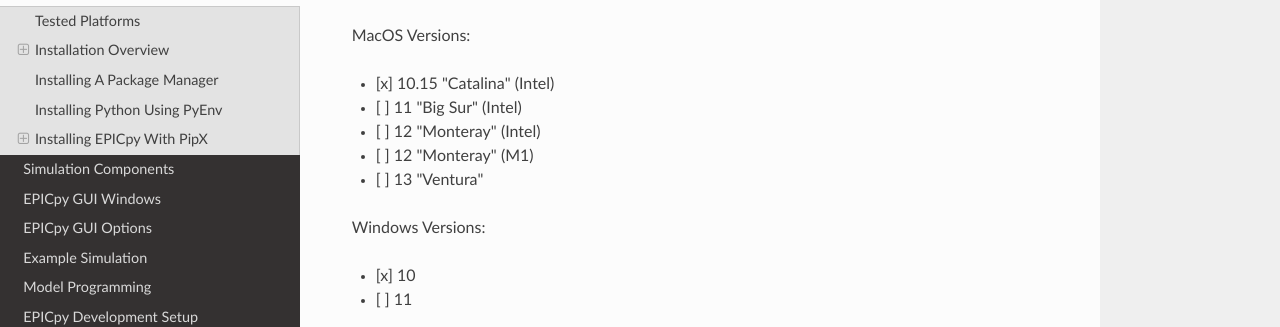
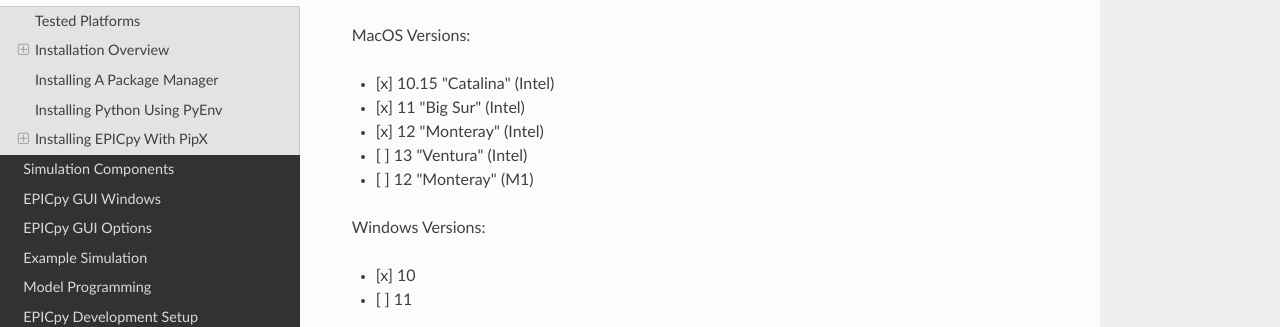
Before and after one commit to travisseymour/EPICpyDocs, an MkDocs documentation site: the page built from docs/installing.md, in a window 1280 px wide and 900 px high, scrolled down 368 px. Shown: the part 160-487 px from the top of the window. Built offline with MkDocs 1.6.1, drawn with Linux system fonts in a browser that asks for light colours; nearby versions of some CDN libraries.

Commit message:
added bigsur and monteray intel tested notices

```diff
--- a/docs/installing.md
+++ b/docs/installing.md
@@ -19,10 +19,10 @@
 MacOS Versions:
 
 - [x] 10.15 "Catalina" (Intel)
-- [ ] 11 "Big Sur" (Intel)
-- [ ] 12 "Monteray" (Intel)
+- [x] 11 "Big Sur" (Intel)
+- [x] 12 "Monteray" (Intel)
+- [ ] 13 "Ventura" (Intel)
 - [ ] 12 "Monteray" (M1)
-- [ ] 13 "Ventura"
 
 Windows Versions:
 
```
